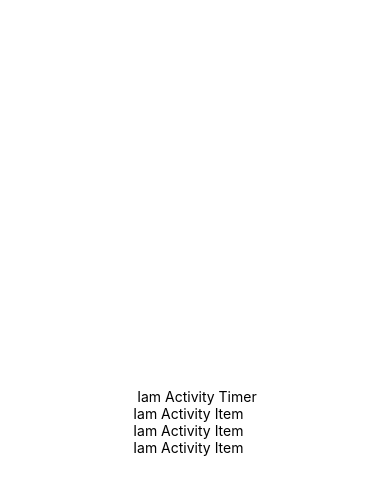
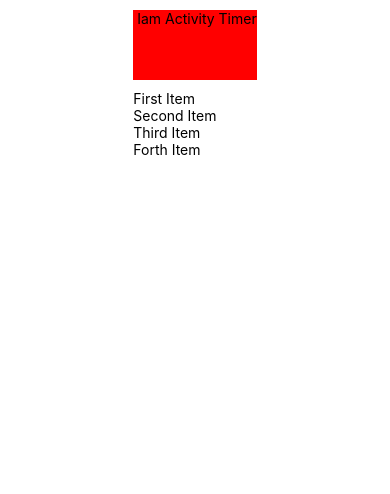
Before and after one commit to indraworks/rn-expo-note-filip, a React Native app: screen / in a window 390 px wide. Shown: the top 494 px of the page. Built offline with nearby package versions, Linux system fonts and the light colour scheme.

Commit message:
place the content at the top

```diff
--- a/src/components/Item.js
+++ b/src/components/Item.js
@@ -1,10 +1,17 @@
 import React from "react";
 import { View, Text } from "react-native";
 
-export const ActivityItem = () => {
+export const ActivityItem = ({ title }) => {
   return (
     <View>
-      <Text>Iam Activity Item</Text>
+      <Text>{title}</Text>
     </View>
   );
 };
+
+/*
+yg item sekarang kita ganti ada props masuk
+karena kita akan gunakan sebagi re-use component pada screen
+
+
+*/
--- a/src/components/Timer.js
+++ b/src/components/Timer.js
@@ -1,9 +1,17 @@
 import React from "react";
-import { View, Text } from "react-native";
+import { View, Text, StyleSheet } from "react-native";
 export const ActivityTimer = () => {
   return (
-    <View>
+    <View style={styles.timeContainer}>
       <Text> Iam Activity Timer</Text>
     </View>
   );
 };
+
+const styles = StyleSheet.create({
+  timeContainer: {
+    height: 70,
+    marginVertical: 10,
+    backgroundColor: "red",
+  },
+});
--- /dev/null
+++ b/src/data/activities.json
@@ -0,0 +1,30 @@
+[
+    {
+      "id": "bd7acbea-c1b1-46c2-aed5-3ad53abb28ba",
+      "title": "First Item",
+      "description": "This is a short description of the task",
+      "isActive": false,
+      "time": 0
+    },
+    {
+      "id": "3ac68afc-c605-48d3-a4f8-fbd91aa97f63",
+      "title": "Second Item",
+      "description": "This is a short description of the task",
+      "isActive": false,
+      "time": 0
+    },
+    {
+      "id": "58694a0f-3da1-471f-bd96-145571e29d72",
+      "title": "Third Item",
+      "description": "This is a short description of the task",
+      "isActive": false,
+      "time": 0
+    },
+    {
+      "id": "58694a0f-3da1-471f-bd96-145571f29d72",
+      "title": "Forth Item",
+      "description": "This is a short description of the task",
+      "isActive": false,
+      "time": 0
+    }
+  ]
--- a/src/screens/Home.js
+++ b/src/screens/Home.js
@@ -1,17 +1,54 @@
 import React from "react";
-import { View } from "react-native";
+import { View, FlatList, StyleSheet } from "react-native";
 import { ActivityItem } from "../components/Item";
 import { ActivityTimer } from "../components/Timer";
+import data from "../data/activities.json";
 
 const Home = () => {
   return (
-    <View>
+    <View style={styles.container}>
       <ActivityTimer></ActivityTimer>
-      <ActivityItem></ActivityItem>
-      <ActivityItem></ActivityItem>
-      <ActivityItem></ActivityItem>
+      <FlatList
+        data={data}
+        keyExtractor={({ id }) => id}
+        renderItem={({ item }) => <ActivityItem title={item.title} />}
+      />
     </View>
   );
 };
 
+const styles = StyleSheet.create({
+  container: {
+    flex: 1,
+  },
+});
 export default Home;
+
+/*
+sekarang kita pakai flatlist flatlist ambil data nah data dalam
+bentuk object dan object tb trsusun dalam array2
+kita tampilkan satu persatu tetapi tuk menampilkan dalam bntuk2
+sesuai harapan kita pakai component
+
+kita pakai flatlist utk data = data kita ambil data tsb
+key extractor maksudnya yg uniq index dari arary utk dipakai
+kita pakai id nah dgn {id} kit aconstuctor dari data.id
+
+renderItem adalah vraible item yg mau dirender ,iten disini ada;aj
+argument sebarang nama yg mewakili data ,
+nah ini kita pasing ke component Activity item supaya tampil ,
+jadi title =  ,ini dalah props pada component /functional activityItem atau arugmentnya
+yg masuk dan ditampilkjan sesuai property yg diset pada component/function dari activityItem
+<activityItem title= {item.ttile}
+jad maksudnya kita hanya tampilkan field title saja
+sbb data json:
+[{
+      "id": "bd7acbea-c1b1-46c2-aed5-3ad53abb28ba",
+      "title": "First Item",
+      "description": "This is a short description of the task",
+      "isActive": false,
+      "time": 0
+    },
+  ....
+]
+*/
```
